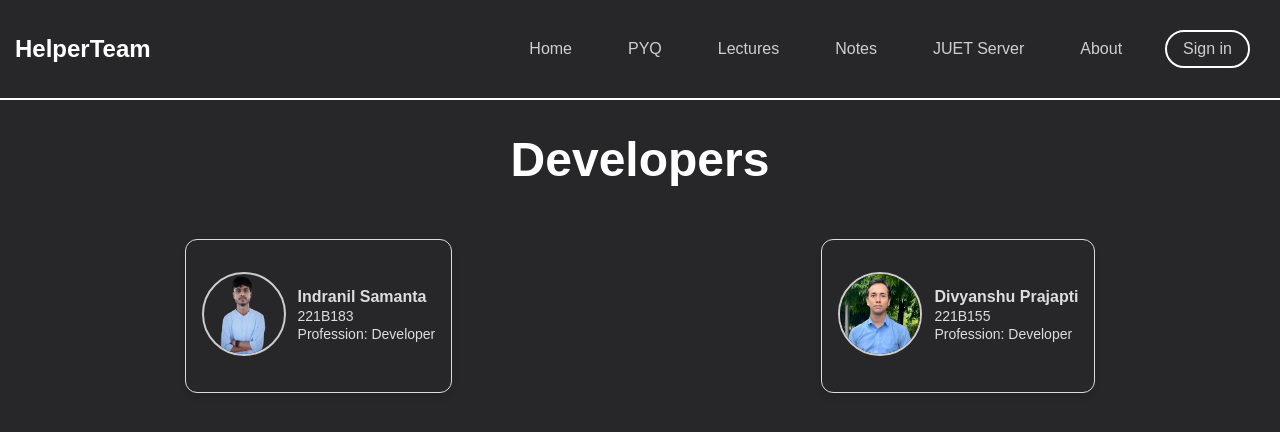
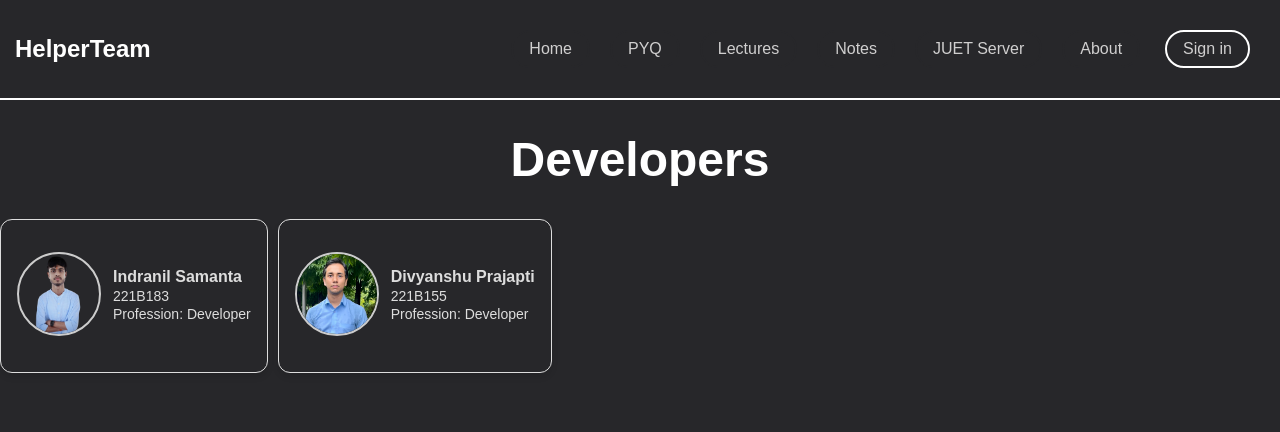
Before and after one commit to Indranil102/Helper_Team, a React (Create React App) app: page /About in a window 1280 px wide. Shown: the top 432 px of the page. Built offline with nearby package versions, Linux system fonts and the light colour scheme; a web font is replaced by a local one.

Commit message:
nothing to change

```diff
--- a/src/Pages/about/About.css
+++ b/src/Pages/about/About.css
@@ -9,20 +9,22 @@
 }
 .about-names{
     display: flex;
+    gap: 10px;
+
 
 }
 .container-about {
     display: flex;
     align-items: center;
-    justify-content: flex-start;
+    justify-content: center;
 
     border: 1px solid #ddd;
     border-radius: 12px;
     padding: 16px;
     height: 120px;
     box-shadow: 0 4px 6px rgba(0, 0, 0, 0.1);
-    max-width: 500px;
-    margin: 20px auto;
+
+
   }
 
   .image {
```
